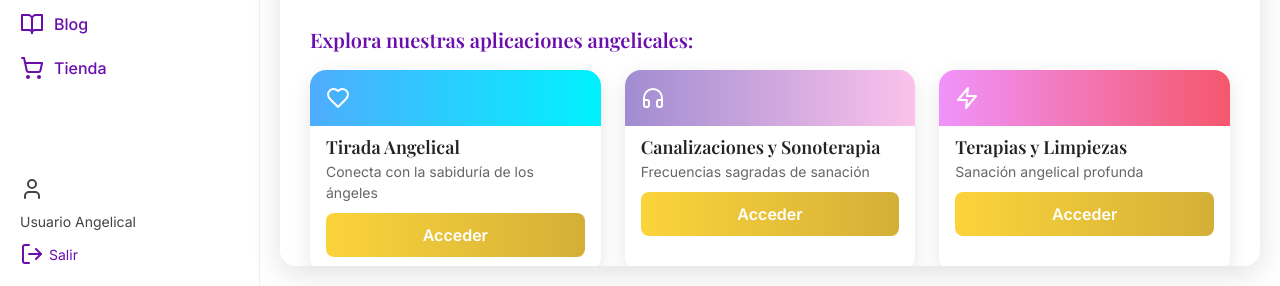
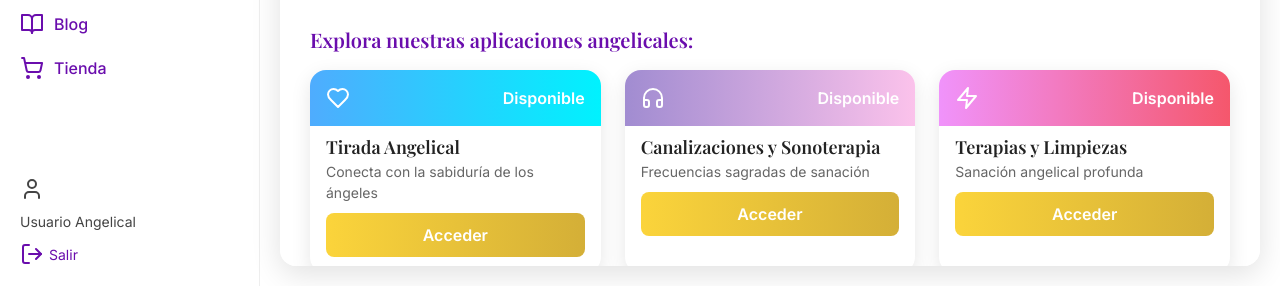
Before and after one commit to Xtina1110/Plataforma_angelica, a React (Vite) app: page /dashboard in a window 1280 px wide. Shown: the part 514-800 px from the top of the page. Built offline with nearby package versions, Linux system fonts and the light colour scheme.

Commit message:
Update Dashboard.jsx

```diff
--- a/src/components/Dashboard.jsx
+++ b/src/components/Dashboard.jsx
@@ -1,5 +1,8 @@
 import React, { useState } from 'react';
-import { Home, Heart, Headphones, Zap, BookOpen, GraduationCap, MessageSquare, Mic, ShoppingCart, LogOut, User } from 'lucide-react';
+import {
+  Home, Heart, Headphones, Zap, BookOpen, GraduationCap,
+  MessageSquare, Mic, ShoppingCart, LogOut, User
+} from 'lucide-react';
 
 import TiradaAngelical from './TiradaAngelical';
 import CanalizacionesSonoterapia from './CanalizacionesSonoterapia';
@@ -55,7 +58,7 @@ const Dashboard = ({ user, onLogout }) => {
             <h3 className="titulo-dashboard">Dashboard Personal</h3>
 
             <div className="seccion-dashboard" style={{ backgroundImage: `url(${fondoMarmoleado})` }}>
-              <img src={iconoAngelDashboard} alt="Ángel" className="imagen-angel-dashboard" />
+              <img src={iconoAngelDashboard} alt="Ángel" className="imagen-angel-dashboard grande" />
               <div className="bloque-metricas">
                 <div className="metrica-card"><img src={iconNivel} /><span>Nivel</span><strong>{userData.nivelEspiritual}</strong></div>
                 <div className="metrica-card"><img src={iconPuntos} /><span>Puntos de luz</span><strong>{userData.puntosDeLuz}</strong></div>
@@ -68,13 +71,27 @@ const Dashboard = ({ user, onLogout }) => {
 
             <h3 className="subtitulo-apps">Explora nuestras aplicaciones angelicales:</h3>
             <div className="grid-aplicaciones">
-              <div className="app-card tirada"><div className="app-header"><Heart /></div><h4>Tirada Angelical</h4><p>Conecta con la sabiduría de los ángeles</p><button onClick={() => setActiveSection('tirada')}>Acceder</button></div>
-              <div className="app-card canalizaciones"><div className="app-header"><Headphones /></div><h4>Canalizaciones y Sonoterapia</h4><p>Frecuencias sagradas de sanación</p><button onClick={() => setActiveSection('canalizaciones')}>Acceder</button></div>
-              <div className="app-card terapias"><div className="app-header"><Zap /></div><h4>Terapias y Limpiezas</h4><p>Sanación angelical profunda</p><button onClick={() => setActiveSection('terapias')}>Acceder</button></div>
-              <div className="app-card academia"><div className="app-header"><GraduationCap /></div><h4>Academia Angelical</h4><p>Formación espiritual completa</p><button onClick={() => setActiveSection('academia')}>Acceder</button></div>
-              <div className="app-card mensaje"><div className="app-header"><MessageSquare /></div><h4>Mensaje del Día</h4><p>Recibe una canalización espiritual</p><button onClick={() => setActiveSection('mensaje')}>Acceder</button></div>
-              <div className="app-card blog"><div className="app-header"><Mic /></div><h4>Blog & Podcast</h4><p>Contenido espiritual diario</p><button onClick={() => setActiveSection('blog')}>Acceder</button></div>
-              <div className="app-card tienda"><div className="app-header"><ShoppingCart /></div><h4>Tienda Angélica</h4><p>Cristales, cartas y recursos espirituales</p><button onClick={() => setActiveSection('tienda')}>Acceder</button></div>
+              {[
+                { id: 'tirada', icon: <Heart />, titulo: 'Tirada Angelical', desc: 'Conecta con la sabiduría de los ángeles', disponible: true },
+                { id: 'canalizaciones', icon: <Headphones />, titulo: 'Canalizaciones y Sonoterapia', desc: 'Frecuencias sagradas de sanación', disponible: true },
+                { id: 'terapias', icon: <Zap />, titulo: 'Terapias y Limpiezas', desc: 'Sanación angelical profunda', disponible: true },
+                { id: 'academia', icon: <GraduationCap />, titulo: 'Academia Angelical', desc: 'Formación espiritual completa', disponible: true },
+                { id: 'mensaje', icon: <MessageSquare />, titulo: 'Mensaje del Día', desc: 'Recibe una canalización espiritual', disponible: true },
+                { id: 'blog', icon: <Mic />, titulo: 'Blog & Podcast', desc: 'Contenido espiritual diario', disponible: true },
+                { id: 'tienda', icon: <ShoppingCart />, titulo: 'Tienda Angélica', desc: 'Cristales, cartas y recursos espirituales', disponible: false },
+              ].map(app => (
+                <div key={app.id} className={`app-card ${app.id}`}>
+                  <div className="app-header">
+                    {app.icon}
+                    <span className={`disponibilidad ${app.disponible ? 'disponible' : 'proximamente'}`}>
+                      {app.disponible ? 'Disponible' : 'Próximamente'}
+                    </span>
+                  </div>
+                  <h4>{app.titulo}</h4>
+                  <p>{app.desc}</p>
+                  <button onClick={() => setActiveSection(app.id)}>Acceder</button>
+                </div>
+              ))}
             </div>
           </div>
         );
```
